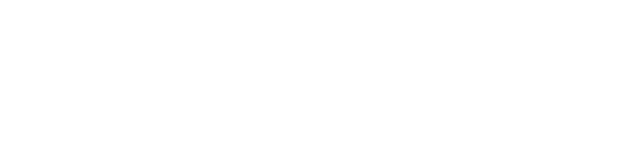
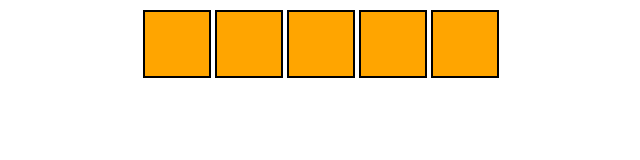
Before and after one commit to kunal-singh07/newrepo, a plain HTML site: page index.html in a window 1280 px wide. Shown: the whole page, without its empty margins (319-959 px from the left). Drawn offline with Linux system fonts and the light colour scheme.

Commit message:
Update in html

```diff
--- a/index.html
+++ b/index.html
@@ -5,7 +5,14 @@
     <meta name="viewport" content="width=device-width, initial-scale=1.0">
     <title>Document</title>
 </head>
+<link rel="stylesheet" href="style.css">
 <body>
-
+    <div class="container">
+        <div class="box box1"></div>
+        <div class="box box2"></div>
+        <div class="box box3"></div>
+        <div class="box box4"></div>
+        <div class="box box5"></div>
+    </div>
 </body>
 </html>
--- /dev/null
+++ b/style.css
@@ -0,0 +1,13 @@
+.container{
+    display: flex;
+    justify-content: center;
+    align-items: center;
+}
+.box{
+    border: 2px solid black;
+    height: 60px;
+    width: 60px;
+    margin: 2px;
+    padding: 2px;
+    background-color: orange;
+}
```
